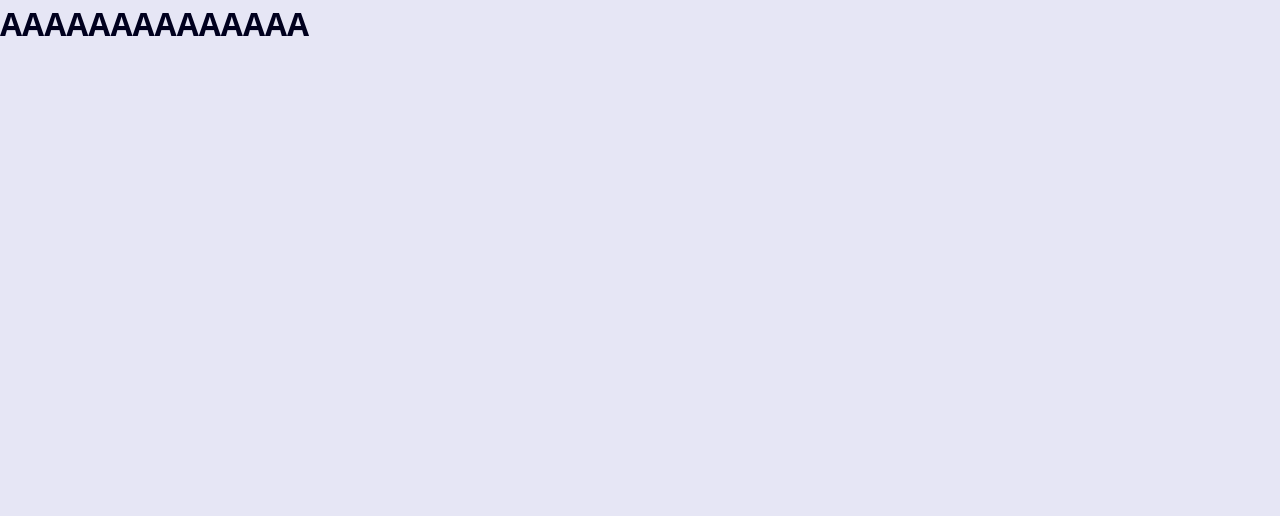
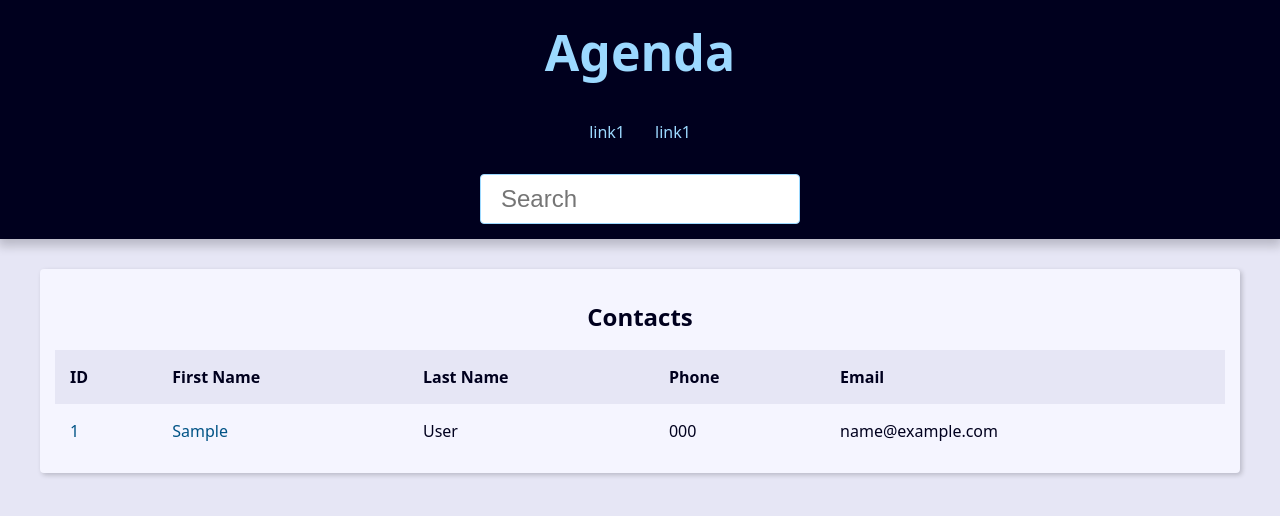
Before and after one commit to RuiterJunior/agenda_django, a Django app: page / in a window 1280 px wide. Shown: the top 516 px of the page. Run offline with Django 5.2, Linux system fonts and the light colour scheme; tables that the repository leaves empty hold one stand-in row (values such as "Sample post").

Commit message:
Exibindo os contatos no site e a criação de links para visualização dos links individualmente.

```diff
--- a/base_templates/global/base.html
+++ b/base_templates/global/base.html
@@ -4,9 +4,14 @@
     <meta charset="UTF-8">
     <meta name="viewport" content="width=device-width, initial-scale=1.0">
     <link rel="stylesheet" href="{% static "global/css/style.css" %}">
-    <title>Document</title>
+    <title>{{ site_title }}Agenda</title>
 </head>
 <body>
-    <h1>AAAAAAAAAAAAAA</h1>
+
+    {% include "global/partials/_header.html" %}
+
+    <main class="content">
+        {% block content %}{% endblock content %}
+    </main>
 </body>
 </html>
--- /dev/null
+++ b/base_templates/global/partials/_header.html
@@ -0,0 +1,29 @@
+<header class="header">
+    <h1 class="header-heading">
+        <a href="{% url "contact:index" %}" class="header-link">
+            Agenda
+        </a>
+    </h1>
+
+    <nav class="menu">
+        <ul class="menu-list">
+            <li class="menu-iten">
+                <a href="#" class="menu-link">
+                    link1
+                </a>
+            </li>
+            <li class="menu-iten">
+                <a href="#" class="menu-link">
+                    link1
+                </a>
+            </li>
+        </ul>
+    </nav>
+
+    <div class="search">
+        <form action="" method="get">
+            <input type="text" class="search-input" placeholder="Search">
+        </form>
+    </div>
+
+</header>
--- a/contact/templates/contact/index.html
+++ b/contact/templates/contact/index.html
@@ -1 +1,50 @@
 {% extends "global/base.html" %}
+
+{% block content %}
+
+    <div class="responsive-table">
+        <table class="contacts-table">
+
+            <caption class="table-caption">
+                Contacts
+            </caption>
+
+            <thead>
+                <tr class="table-row table-row-header">
+                    <th class="table-header">ID</th>
+                    <th class="table-header">First Name</th>
+                    <th class="table-header">Last Name</th>
+                    <th class="table-header">Phone</th>
+                    <th class="table-header">Email</th>
+                </tr>
+            </thead>
+
+            <tbody>
+                {% for contact in contacts %}
+                    <tr class="table-row">
+                        <td class="table-cel">
+                            <a href="{% url "contact:contact" contact.id %}" class="table-link">
+                                {{ contact.id }}
+                            </a>
+                        </td>
+                        <td class="table-cel">
+                            <a href="{% url "contact:contact" contact.id %}" class="table-link">
+                                {{ contact.first_name}}
+                            </a>
+                        </td>
+                        <td class="table-cel">
+                                {{ contact.last_name}}
+                        </td>
+                        <td class="table-cel">
+                                {{ contact.phone}}
+                        </td>
+                        <td class="table-cel">
+                                {{ contact.email}}
+                        </td>
+                    </tr>
+                {% endfor %}
+            </tbody>
+        </table>
+    </div>
+
+{% endblock content %}
--- a/contact/urls.py
+++ b/contact/urls.py
@@ -5,4 +5,6 @@ app_name = 'contact'
 
 urlpatterns = [
     path('', views.index, name='index'),
+    path('<int:contact_id>/', views.contact, name='contact'),
+    # path('<contact_first_name>/', views.contact, name='contact'),
 ]
--- a/contact/views/views_contact.py
+++ b/contact/views/views_contact.py
@@ -1,5 +1,24 @@
-from django.shortcuts import render
+from django.shortcuts import render,get_object_or_404
+from contact import models
 
 # Create your views here.
 def index(request):
-    return render(request, 'contact/index.html')
+    contacts = models.Contact.objects.filter(show=True).order_by('-id')[:10]
+
+    context = {
+        'contacts': contacts,
+        'site_title': 'Contatos - '
+    }
+
+    return render(request, 'contact/index.html', context)
+
+def contact(request, contact_id):
+    single_contact = get_object_or_404(models.Contact.objects.filter(pk=contact_id, show=True))
+    site_title = f'{single_contact.first_name} {single_contact.last_name} - '
+
+    context = {
+        'contact': single_contact,
+        'site_title': site_title,
+    }
+
+    return render(request, 'contact/contact.html', context)
```
Also changed, not shown: contact/templates/contact/contact.html (added, +16 -0 lines).
